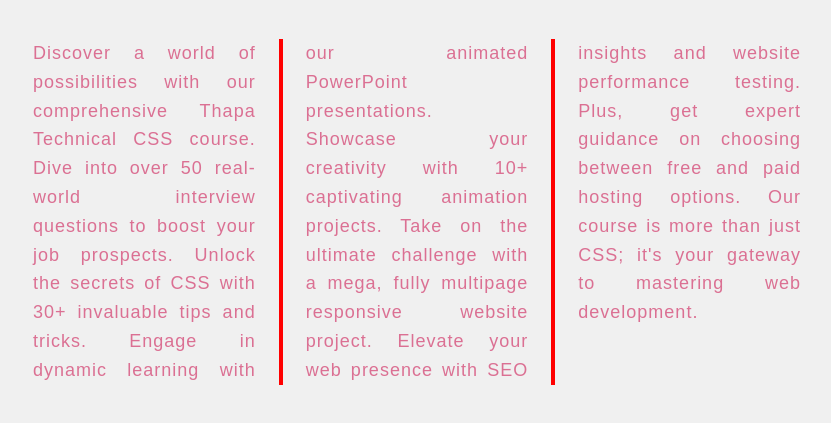
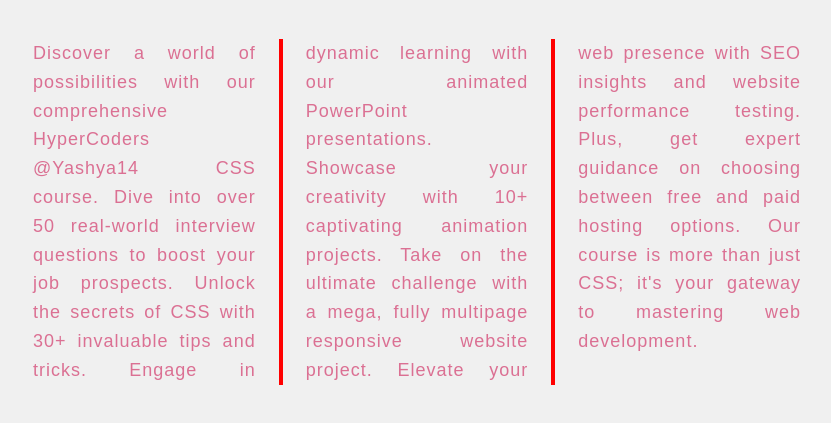
Before and after one commit to Yashya14/CSS-learn, a plain HTML site: page columnlayout/index.html in a window 1280 px wide. Shown: the part 245-668 px from the top of the page, without its empty margins (223-1054 px from the left). Drawn offline with Linux system fonts and the light colour scheme; files that its build step writes are made by us from their sources.

Commit message:
Update index.html
Changes in paragraph

```diff
--- a/columnlayout/index.html
+++ b/columnlayout/index.html
@@ -13,7 +13,7 @@
       <h1>Best CSS Course Ever Created</h1>
       <br />
       <p>
-        Discover a world of possibilities with our comprehensive Thapa Technical
+        Discover a world of possibilities with our comprehensive HyperCoders @Yashya14
         CSS course. Dive into over 50 real-world interview questions to boost
         your job prospects. Unlock the secrets of CSS with 30+ invaluable tips
         and tricks. Engage in dynamic learning with our animated PowerPoint
```
